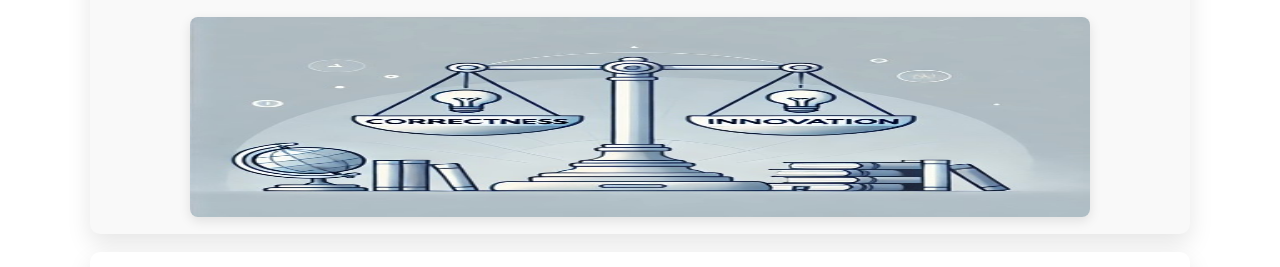
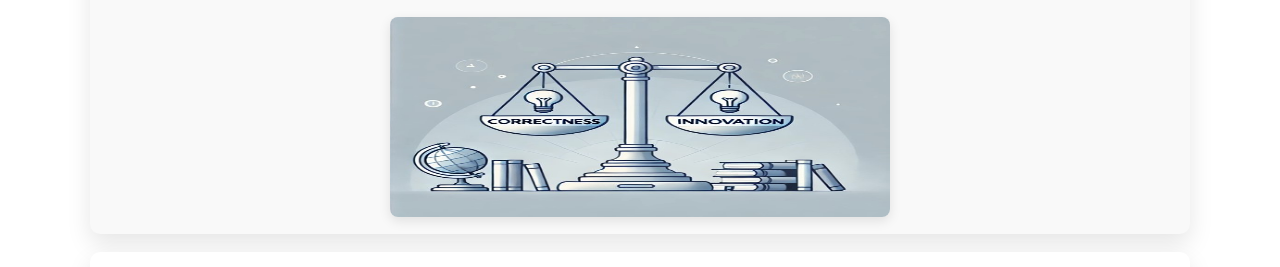
Before and after one commit to Turescience/Physics.github.io, a plain HTML site: page index.html in a window 1280 px wide. Shown: the part 132-399 px from the top of the page. Drawn offline with Linux system fonts and the light colour scheme.

Commit message:
Update index.html

```diff
--- a/index.html
+++ b/index.html
@@ -21,7 +21,7 @@
     <main>
         <section class="hero-banner">
             <h1>Welcome to the World of Physics</h1>
-            <img src="hero-banner.jpg" alt="Science Image" style="width: 900px; height: 200px;">
+            <img src="hero-banner.jpg" alt="Science Image" style="width: 500px; height: 200px;">
         </section>
 
         <!-- New Section Added Below -->
```
